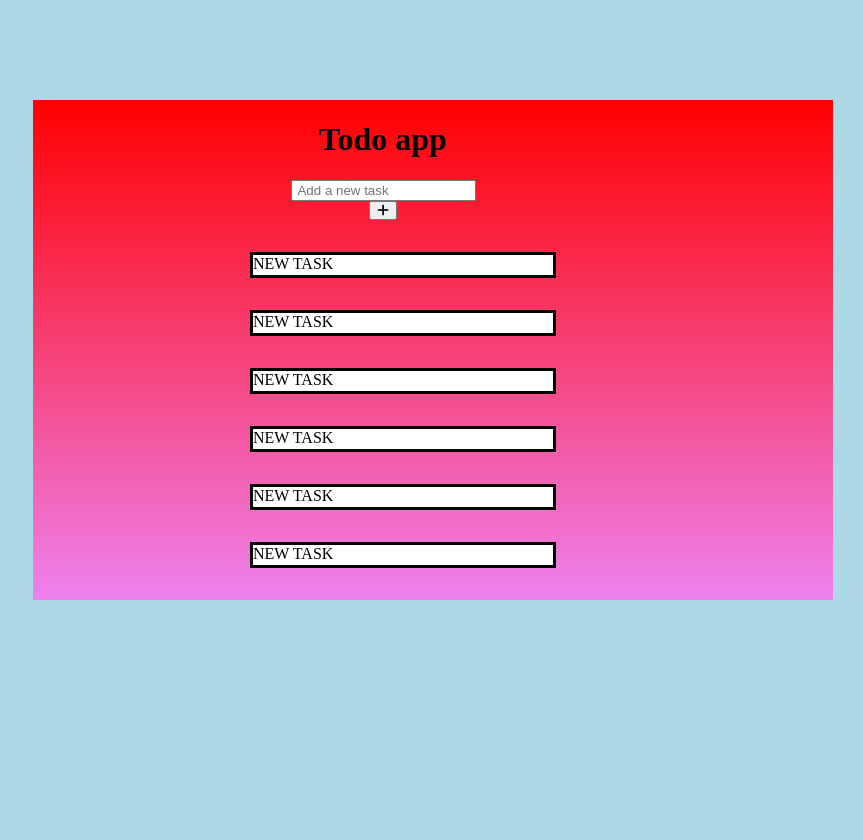
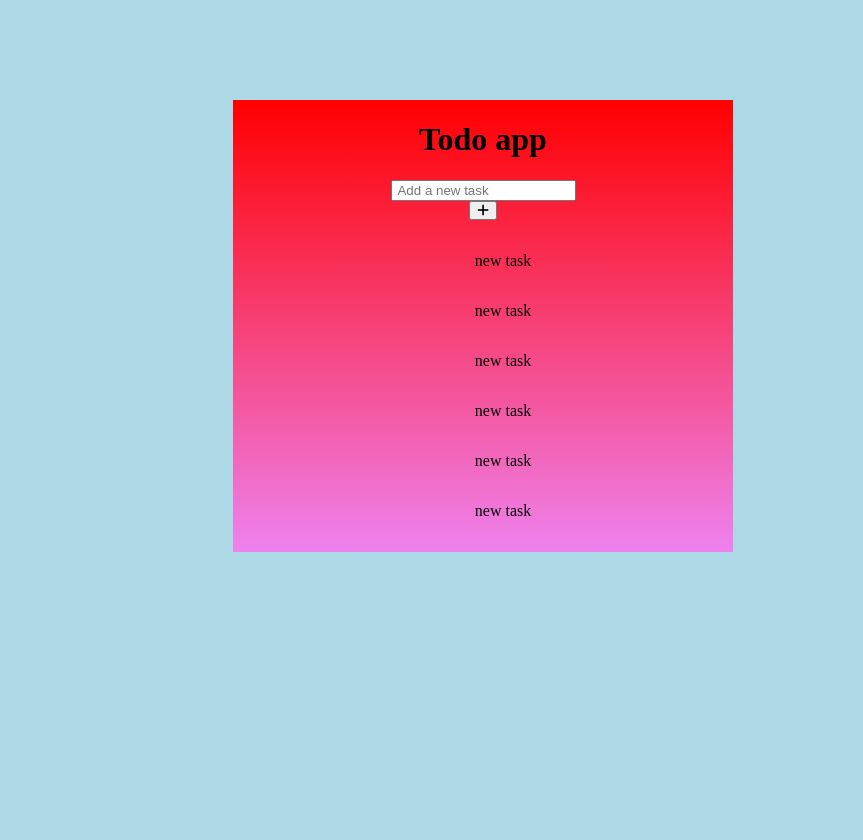
Before and after one commit to coderangel117/todolist, a PHP site: page / in a window 1280 px wide. Shown: the top 840 px of the page, without its empty margins (417-1280 px from the left). Run offline with PHP 8.4, Linux system fonts and the light colour scheme; some libraries are stand-ins or nearby versions.

Commit message:
🎨 css margin/padding...

```diff
--- a/style.css
+++ b/style.css
@@ -9,10 +9,7 @@ body{
 	display: flex;
 	flex-direction: column;
 	align-items: center;
-	margin-left: 450px;
-	margin-right: 450px;
-	padding-left: 100px;
-	padding-right: 200px;
+	margin-left: 650px;
 	width: 500px;
 	text-align: center;
 	margin-top: 100px;
@@ -21,10 +18,9 @@ body{
 }
 ul{
 	display: flex;
-	flex-direction: column;
+	flex-direction:column;
 	align-items: center;
 	list-style: none;
-	list-style-type: none;
 }
 .done {
 	background: #51DF70 !important;
@@ -33,7 +29,7 @@ ul{
 .delete {
 	display: none;
 }
-p{
+²li{
 	background-color: white;
 	color: black;
 	text-align: left;
```
